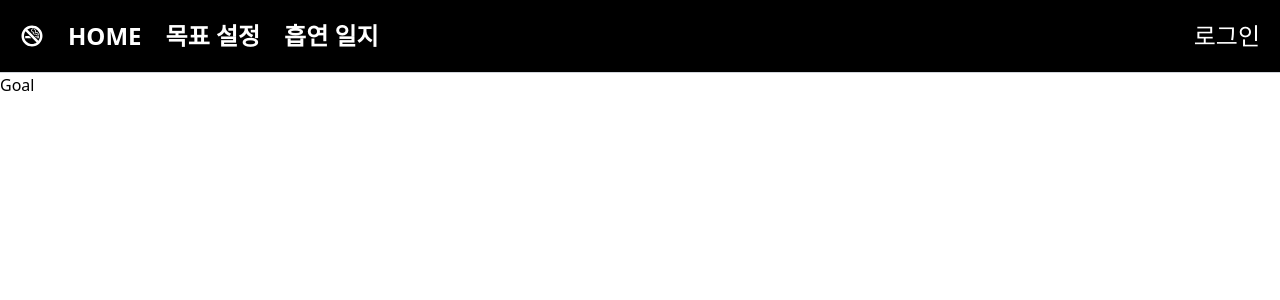
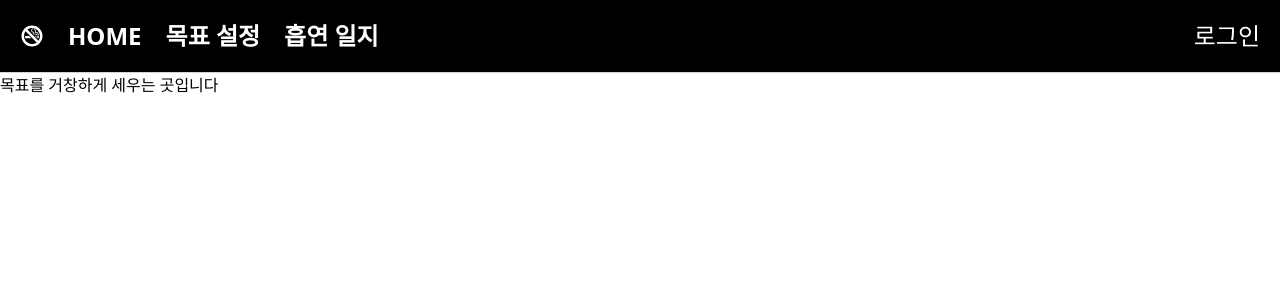
Before and after one commit to Joonhart/quit-smoking-diary, a React (Create React App) app: page /goal in a window 1280 px wide. Shown: the top 300 px of the page. Built offline with nearby package versions, Linux system fonts and the light colour scheme; no server answers.

Commit message:
text login logout

```diff
--- a/src/pages/Goal.jsx
+++ b/src/pages/Goal.jsx
@@ -1,9 +1,12 @@
 import React from 'react'
+import { useAuthContext } from '../context/AuthContext'
 
 const Goal = () => {
+    const {user} = useAuthContext();
   return (
     <div>
-      Goal
+    {!user && <p>목표를 거창하게 세우는 곳입니다</p>}
+      {user && <p>너의 목표는...</p>}
     </div>
   )
 }
```
